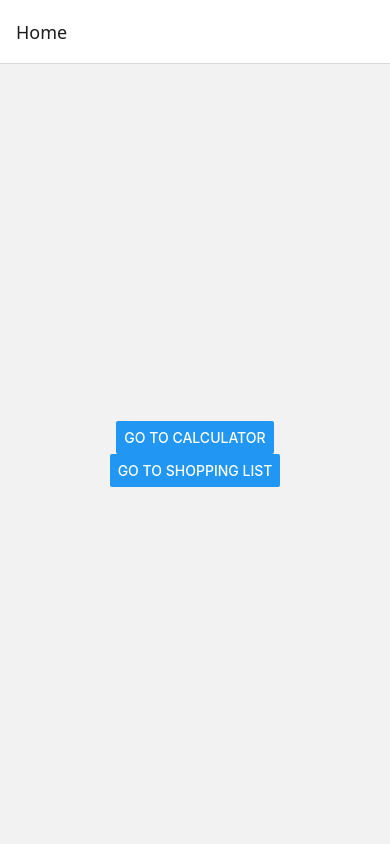
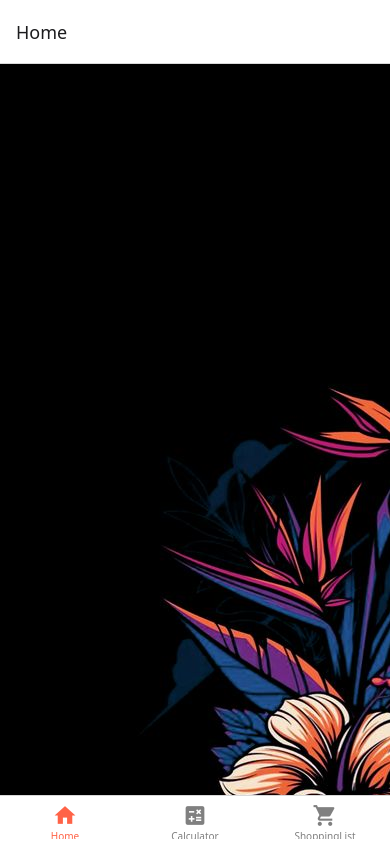
Before and after one commit to Bidhan33/Mobile_Programming_React_Native_Project, a React Native app: screen /Home in a window 390 px wide. Built offline with nearby package versions, Linux system fonts and the light colour scheme.

Commit message:
Added calculator Shopping List and wallpaper

```diff
--- a/App.js
+++ b/App.js
@@ -1,53 +1,41 @@
 import React from 'react';
-import { StyleSheet, View, Button } from 'react-native';
 import { NavigationContainer } from '@react-navigation/native';
-import { createStackNavigator } from '@react-navigation/stack';
+import { createBottomTabNavigator } from '@react-navigation/bottom-tabs';
+import Icon from 'react-native-vector-icons/MaterialIcons'; // Make sure to install react-native-vector-icons
 
-import Calculator from './calculator';
-import ShoppingList from './shopinglist';
+import Calculator from './Components/calculator';
+import ShoppingList from './Components/shopinglist';
+import HomeScreen from './Components/Home';
 
-const Stack = createStackNavigator();
+const Tab = createBottomTabNavigator();
 
 export default function App() {
   return (
     <NavigationContainer>
-      <Stack.Navigator initialRouteName="Home">
+      <Tab.Navigator
+        initialRouteName="Home"
+        screenOptions={({ route }) => ({
+          tabBarIcon: ({ color, size }) => {
+            let iconName;
 
-        <Stack.Screen name="Home" component={HomeScreen} />
+            if (route.name === 'Calculator') {
+              iconName = 'calculate';
+            } else if (route.name === 'ShoppingList') {
+              iconName = 'shopping-cart';
+            } else if (route.name === 'Home') {
+              iconName = 'home';
+            }
 
-
-        <Stack.Screen name="Calculator" component={Calculator} />
-
-
-        <Stack.Screen name="ShoppingList" component={ShoppingList} />
-      </Stack.Navigator>
+            return <Icon name={iconName} size={size} color={color} />;
+          },
+          tabBarActiveTintColor: 'tomato',
+          tabBarInactiveTintColor: 'gray',
+        })}
+      >
+        <Tab.Screen name="Home" component={HomeScreen} />
+        <Tab.Screen name="Calculator" component={Calculator} />
+        <Tab.Screen name="ShoppingList" component={ShoppingList} />
+      </Tab.Navigator>
     </NavigationContainer>
   );
 }
-
-function HomeScreen({ navigation }) {
-  return (
-    <View style={styles.container}>
-      <Button
-        title="Go to Calculator"
-        onPress={() => navigation.navigate('Calculator')}
-      />
-      <Button
-        title="Go to Shopping List"
-        onPress={() => navigation.navigate('ShoppingList')}
-      />
-    </View>
-  );
-}
-
-const styles = StyleSheet.create({
-  container: {
-    flex: 1,
-    justifyContent: 'center',
-    alignItems: 'center',
-    padding: 20,
-  },
-
-
-
-});
--- /dev/null
+++ b/Components/Home.js
@@ -0,0 +1,27 @@
+import React from 'react';
+import { StyleSheet, View, Button, ImageBackground } from 'react-native';
+
+export default function HomeScreen({ navigation }) {
+  return (
+    <ImageBackground
+    source={require('../assets/wallpaper.jpg')}
+      style={styles.background}
+    >
+
+
+    </ImageBackground>
+  );
+}
+
+const styles = StyleSheet.create({
+    background: {
+      flex: 1,
+      resizeMode: 'cover',
+    },
+    container: {
+      flex: 1,
+      justifyContent: 'center',
+      alignItems: 'center',
+      padding: 20,
+    },
+  });
--- a/package.json
+++ b/package.json
@@ -9,6 +9,7 @@
     "web": "expo start --web"
   },
   "dependencies": {
+    "@react-navigation/bottom-tabs": "^7.2.0",
     "@react-navigation/native": "^7.0.14",
     "@react-navigation/stack": "^7.1.1",
     "expo": "~52.0.26",
```
Also changed, not shown: Components/History.js (added), Components/calculator.js (renamed from calculator.js), Components/shopinglist.js (renamed from shopinglist.js), assets/wallpaper.jpg (added), 1 other file (tests, documents, lock files or other folders).
